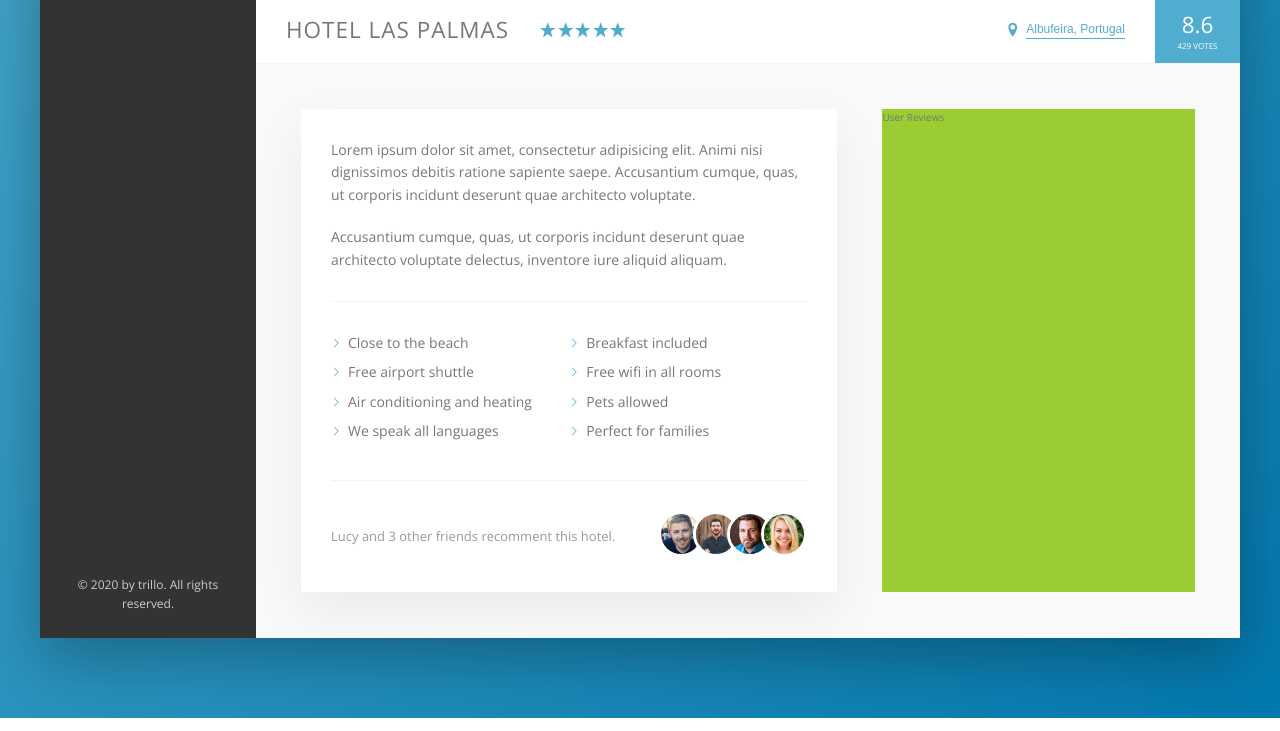
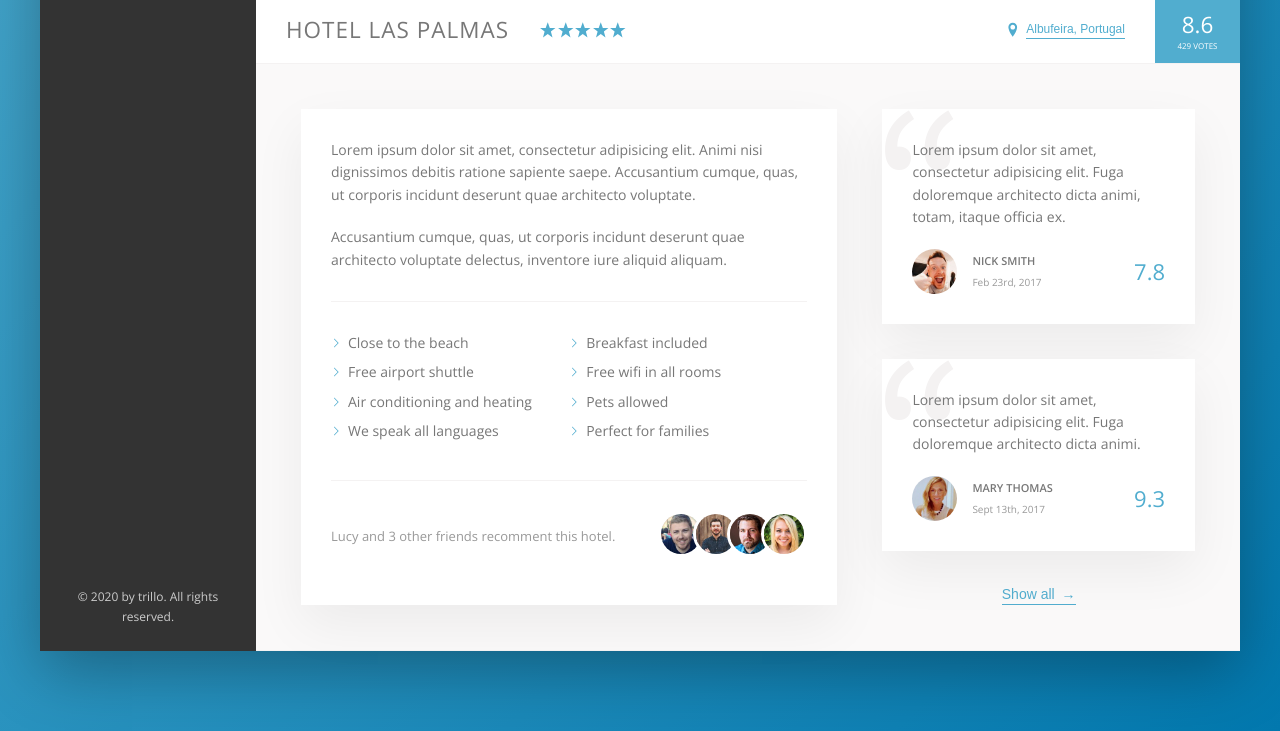
Before and after one commit to gunil0610/trillo, a website: page index.html in a window 1280 px wide. Shown: the part 538-1269 px from the top of the page. Drawn offline with nearby package versions, Linux system fonts and the light colour scheme.

Commit message:
user review

```diff
--- a/index.html
+++ b/index.html
@@ -6,6 +6,10 @@
 
     <link
       href="https://fonts.googleapis.com/css?family=Open+Sans:300,400,600"
+      rel="stylesheet"
+    />
+    <link
+      href="https://fonts.googleapis.com/css2?family=Noto+Sans+JP&display=swap"
       rel="stylesheet"
     />
     <link rel="stylesheet" href="css/style.css" />
@@ -203,7 +207,47 @@
               </div>
             </div>
 
-            <div class="user-reviews">User Reviews</div>
+            <div class="user-reviews">
+              <figure class="review">
+                <blockquote class="review__text">
+                  Lorem ipsum dolor sit amet, consectetur adipisicing elit. Fuga
+                  doloremque architecto dicta animi, totam, itaque officia ex.
+                </blockquote>
+                <figcaption class="review__user">
+                  <img
+                    src="img/user-1.jpg"
+                    alt="User 1"
+                    class="review__photo"
+                  />
+                  <div class="review__user-box">
+                    <p class="review__user-name">Nick Smith</p>
+                    <p class="review__user-date">Feb 23rd, 2017</p>
+                  </div>
+                  <div class="review__rating">7.8</div>
+                </figcaption>
+              </figure>
+
+              <figure class="review">
+                <blockquote class="review__text">
+                  Lorem ipsum dolor sit amet, consectetur adipisicing elit. Fuga
+                  doloremque architecto dicta animi.
+                </blockquote>
+                <figcaption class="review__user">
+                  <img
+                    src="img/user-2.jpg"
+                    alt="User 2"
+                    class="review__photo"
+                  />
+                  <div class="review__user-box">
+                    <p class="review__user-name">Mary Thomas</p>
+                    <p class="review__user-date">Sept 13th, 2017</p>
+                  </div>
+                  <div class="review__rating">9.3</div>
+                </figcaption>
+              </figure>
+
+              <button class="btn-inline">Show all <span>&rarr;</span></button>
+            </div>
           </div>
         </main>
       </div>
--- a/sass/_base.scss
+++ b/sass/_base.scss
@@ -13,8 +13,6 @@ Grey light 4: #ccc
 Grey dark 1: #333
 Grey dark 2: #777
 Grey dark 3: #999
-
-??: #ffd5cd
 */
 
 :root {
--- a/sass/_components.scss
+++ b/sass/_components.scss
@@ -269,8 +269,17 @@
   cursor: pointer;
   transition: all 0.2s;
 
+  & span {
+    margin-left: 3px;
+    transition: margin-left 0.2s;
+  }
+
   &:hover {
     color: var(--color-grey-dark-1);
+
+    span {
+      margin-left: 8px;
+    }
   }
 
   &:focus {
@@ -363,3 +372,66 @@
     }
   }
 }
+
+/////////////////////////////////////////////////////////
+// REVIEWS
+.review {
+  background-color: #fff;
+  box-shadow: var(--shadow-light);
+  padding: 3rem;
+  margin-bottom: 3.5rem;
+  position: relative;
+  overflow: hidden;
+
+  &__text {
+    margin-bottom: 2rem;
+    z-index: 10;
+    position: relative;
+  }
+
+  &__user {
+    display: flex;
+    align-items: center;
+  }
+
+  &__photo {
+    height: 4.5rem;
+    width: 4.5rem;
+    border-radius: 50%;
+    margin-right: 1.5rem;
+  }
+
+  &__user-box {
+    margin-right: auto;
+  }
+
+  &__user-name {
+    font-size: 1.1rem;
+    font-weight: 600;
+    text-transform: uppercase;
+    margin-bottom: 0.4rem;
+  }
+
+  &__user-date {
+    font-size: 1rem;
+    color: var(--color-grey-dark-3);
+  }
+
+  &__rating {
+    color: var(--color-primary);
+    font-size: 2.2rem;
+    font-weight: 300;
+  }
+
+  &::before {
+    content: "\201C";
+    position: absolute;
+    top: -3rem;
+    left: -1rem;
+    line-height: 1;
+    font-size: 20rem;
+    color: var(--color-grey-light-2);
+    font-family: "Noto Sans JP", sans-serif;
+    z-index: 1;
+  }
+}
--- a/sass/_layout.scss
+++ b/sass/_layout.scss
@@ -39,6 +39,7 @@
 }
 
 .detail {
+  font-size: 1.4rem;
   display: flex;
   padding: 4.5rem;
   background-color: var(--color-grey-light-1);
@@ -46,7 +47,6 @@
 }
 
 .description {
-  font-size: 1.4rem;
   background-color: #fff;
   box-shadow: var(--shadow-light);
   padding: 3rem;
@@ -55,6 +55,9 @@
 }
 
 .user-reviews {
-  background-color: yellowgreen;
   flex: 1;
+
+  display: flex;
+  flex-direction: column;
+  align-items: center;
 }
```
Also changed, not shown: css/style.css.
